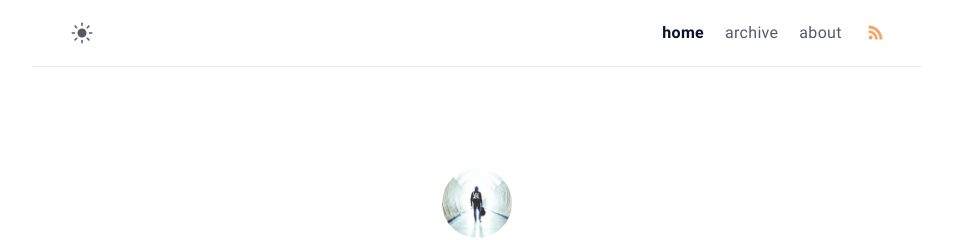
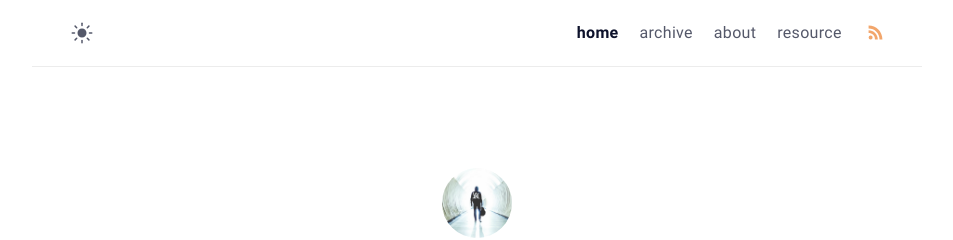
Before and after one commit to YURLAK/YURLAK.github.io, a Jekyll site: the page built from index.md, in a window 1280 px wide. Shown: the top 240 px of the page, without its empty margins (163-1116 px from the left). Built offline with Jekyll 4.4.1, drawn with Linux system fonts in a browser that asks for light colours.

Commit message:
Update menus.yml

```diff
--- a/_data/menus.yml
+++ b/_data/menus.yml
@@ -10,6 +10,9 @@
   url: /about/
   external: false # set true if you using external link, see below
 
+- title: resource
+  url: /resource/
+  external: false
 # Example:
 # - title: github
 #   url: https://github.com/piharpi/jekyll-klise
```
